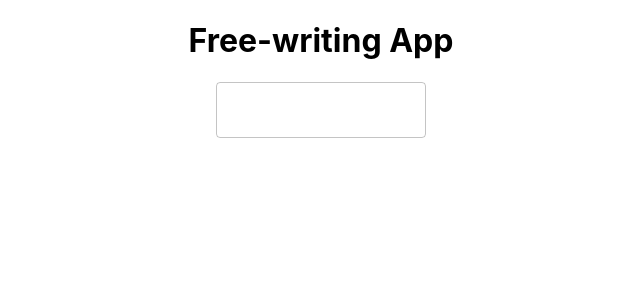
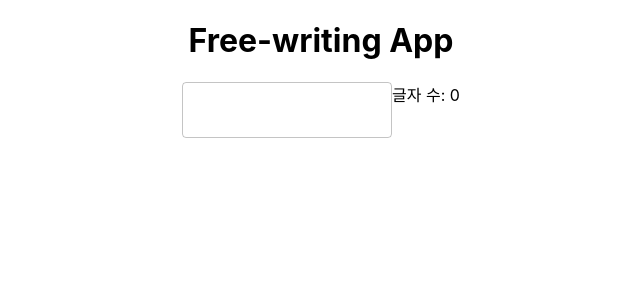
Before and after one commit to BumgeunSong/free-writing-app, a React (Create React App) app: page / in a window 1280 px wide. Shown: the top 300 px of the page, without its empty margins (319-959 px from the left). Built offline with nearby package versions, Linux system fonts and the light colour scheme; the HTML template or start-up script is replaced by a standard one.

Commit message:
글자수 세기 추가

```diff
--- a/src/App.tsx
+++ b/src/App.tsx
@@ -1,7 +1,7 @@
 import './App.css';
 import { RecoilRoot } from 'recoil';
 import FreeWritingTextField from './FreeWritingTextField';
-
+import CharacterCounter from './CharacterCounter';
 
 function App() {
   return (
@@ -9,6 +9,7 @@ function App() {
       <div className="App">
         <h1>Free-writing App</h1>
         <FreeWritingTextField />
+        <CharacterCounter />
       </div>
     </RecoilRoot>
   );
--- /dev/null
+++ b/src/CharacterCounter.tsx
@@ -0,0 +1,13 @@
+import { useRecoilValue } from "recoil"
+import { freeWritingText } from "./atoms"
+
+function CharacterCounter() {
+    const text = useRecoilValue(freeWritingText)
+    return (
+        <span>
+            글자 수: {text.trim().length}
+        </span>
+    )
+}
+
+export default CharacterCounter;
```
